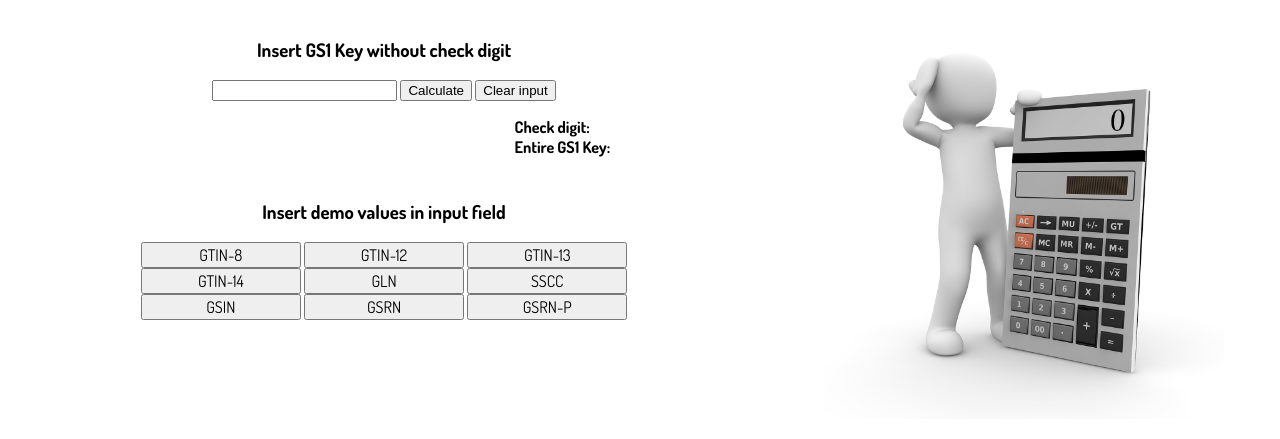
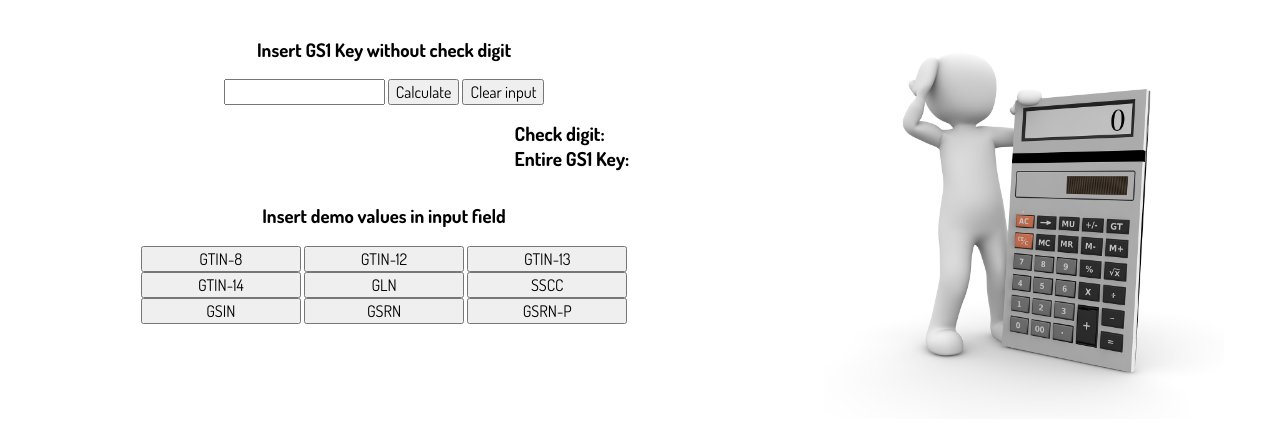
Before and after one commit to gs1-germany/checkDigitCalculator, a plain HTML site: page index.html in a window 1280 px wide. Shown: the part 65-504 px from the top of the page. Drawn offline with Linux system fonts and the light colour scheme.

Commit message:
Various styling adjustments

```diff
--- a/styles/styles.css
+++ b/styles/styles.css
@@ -28,6 +28,13 @@ body {
     width: 33%;
     float: right;
     text-align: left;
+    font-family: 'Dosis', sans-serif;
+    font-size: 1.2rem;
+}
+
+output#output, output#keyWithCD {
+    font-family: 'Dosis', sans-serif;
+    font-size: 1.2rem;
 }
 
 #figure{
@@ -38,7 +45,11 @@ body {
     width: 10rem;
     font-family: 'Dosis', sans-serif;
     font-size: 1rem;
+}
 
+input, button, output {
+    font-family: 'Dosis', sans-serif;
+    font-size: 1rem;
 }
 
 #feedback {
```
